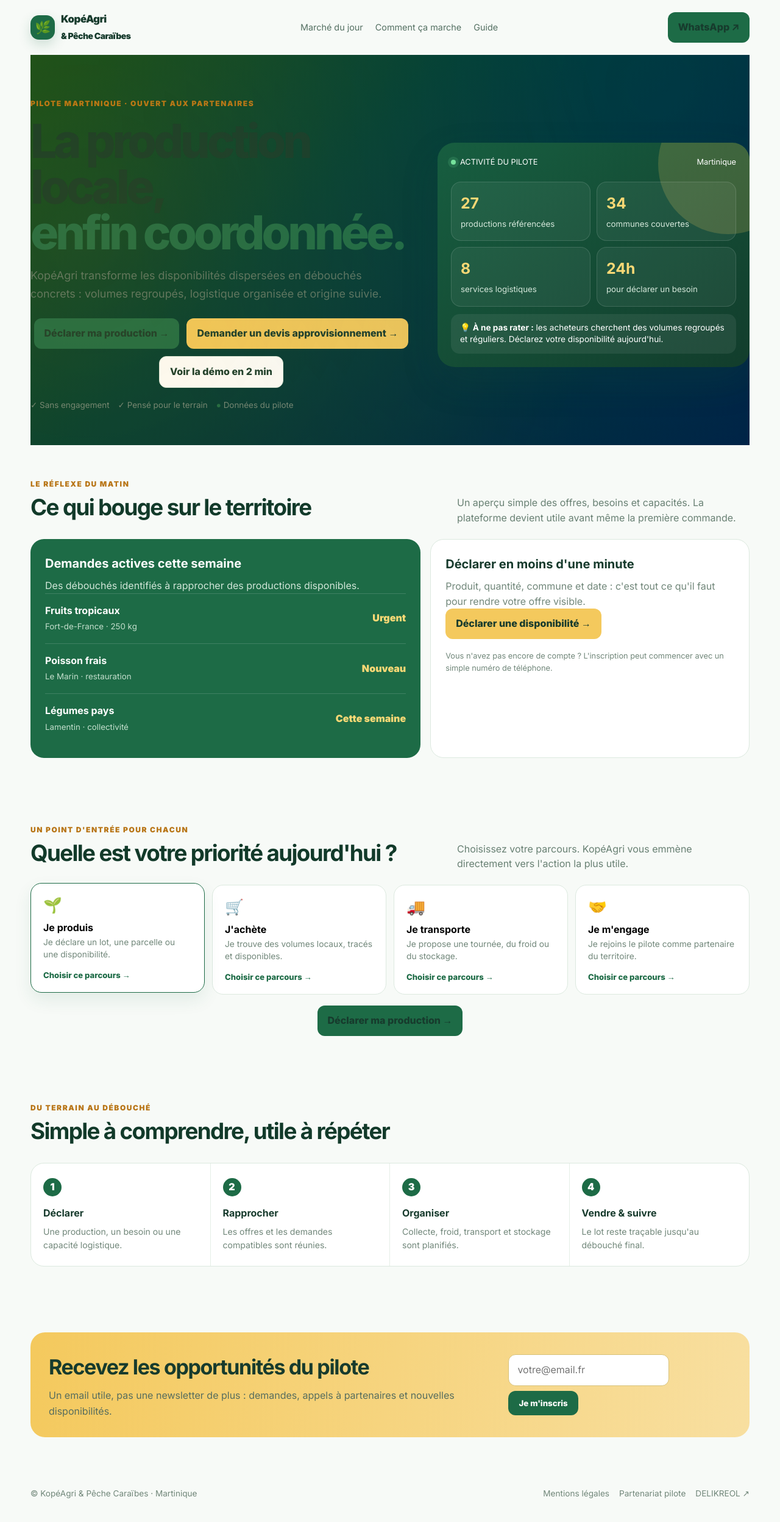
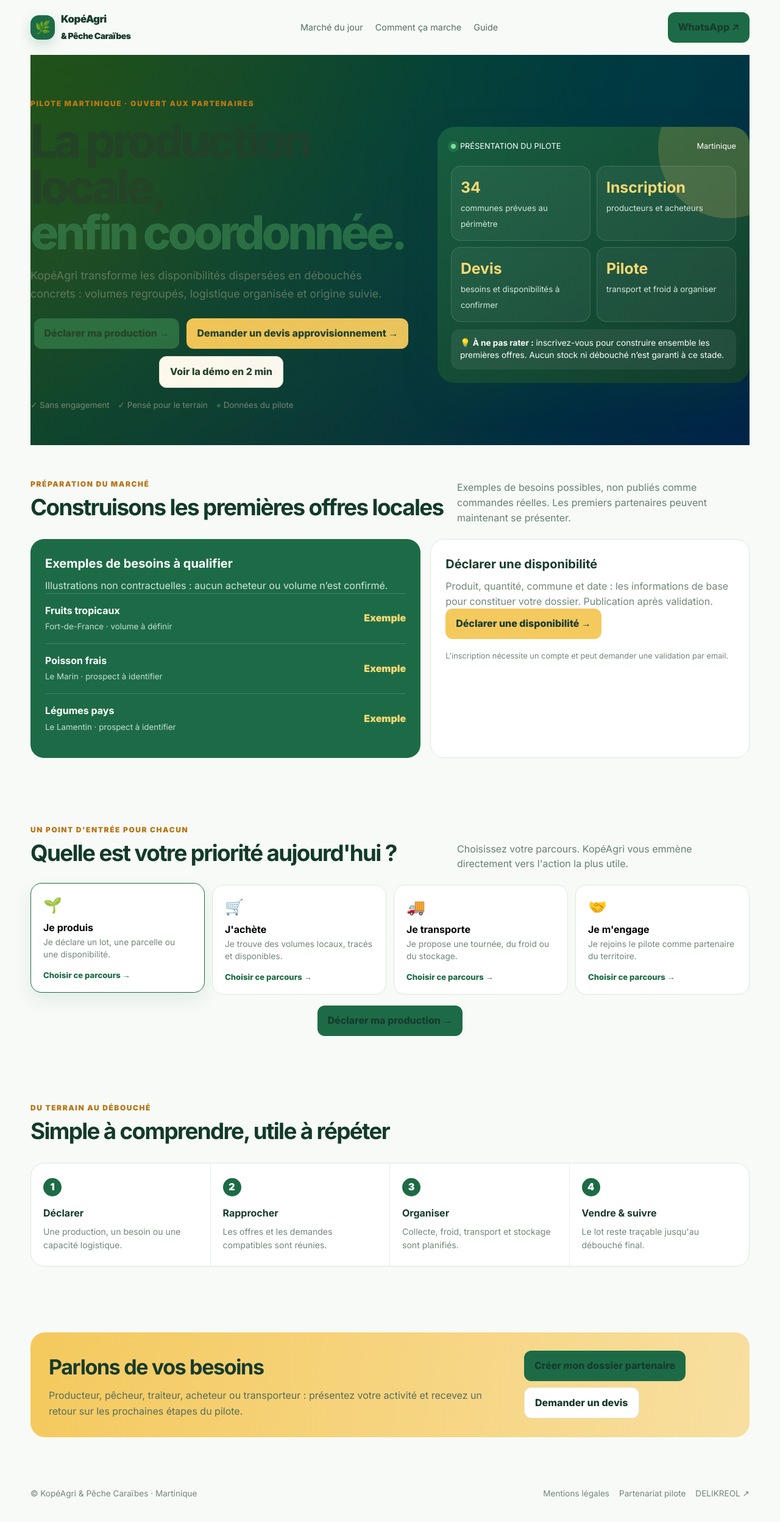
Before and after one commit to CVlad97/kopeagri-caraibes, a React (Vite) app: page / in a window 1280 px wide. Shown: the top 2496 px of the page at 61% size. Built offline with nearby package versions, Linux system fonts and the light colour scheme.

Commit message:
fix: publish public quote route and remove fabricated pilot activity (#8)
Co-authored-by: Vladimir Claveu <vladimir.claveu@gmail.com>

```diff
--- a/package.json
+++ b/package.json
@@ -9,7 +9,7 @@
     "typecheck": "tsc -b --pretty false",
     "lint": "eslint .",
     "preview": "vite preview",
-    "test": "node --test tests/payment-guard.cjs && node scripts/test-collection.mjs && node --test tests/sourcing-quote.test.cjs",
+    "test": "node --test tests/payment-guard.cjs && node scripts/test-collection.mjs && node --test tests/sourcing-quote.test.cjs && node --test tests/public-prospect-integrity.test.cjs",
     "api:catalog": "node scripts/public-api-bridge.mjs list",
     "api:audit": "node scripts/public-api-bridge.mjs audit",
     "api:test": "node --test tests/public-api-bridge.test.mjs"
--- a/src/pages/LandingOfficiellePage.tsx
+++ b/src/pages/LandingOfficiellePage.tsx
@@ -82,8 +82,6 @@ const roles: Role[] = [
 
 export default function LandingOfficiellePage() {
   const [activeRole, setActiveRole] = useState(0)
-  const [email, setEmail] = useState('')
-  const [subscribed, setSubscribed] = useState(false)
   const role = useMemo(() => roles[activeRole], [activeRole])
 
   return (
@@ -107,15 +105,15 @@ export default function LandingOfficiellePage() {
 
           </div>
           <aside className="hero-card" aria-label="Aperçu du marché local">
-            <div className="live"><span><i className="live-dot" />ACTIVITÉ DU PILOTE</span><span>Martinique</span></div>
-            <div className="snapshot"><div className="snapshot-item"><b>27</b><small>productions référencées</small></div><div className="snapshot-item"><b>34</b><small>communes couvertes</small></div><div className="snapshot-item"><b>8</b><small>services logistiques</small></div><div className="snapshot-item"><b>24h</b><small>pour déclarer un besoin</small></div></div>
-            <div className="alert">💡 <strong>À ne pas rater :</strong> les acheteurs cherchent des volumes regroupés et réguliers. Déclarez votre disponibilité aujourd'hui.</div>
+            <div className="live"><span><i className="live-dot" />PRÉSENTATION DU PILOTE</span><span>Martinique</span></div>
+            <div className="snapshot"><div className="snapshot-item"><b>34</b><small>communes prévues au périmètre</small></div><div className="snapshot-item"><b>Inscription</b><small>producteurs et acheteurs</small></div><div className="snapshot-item"><b>Devis</b><small>besoins et disponibilités à confirmer</small></div><div className="snapshot-item"><b>Pilote</b><small>transport et froid à organiser</small></div></div>
+            <div className="alert">💡 <strong>À ne pas rater :</strong> inscrivez-vous pour construire ensemble les premières offres. Aucun stock ni débouché n’est garanti à ce stade.</div>
           </aside>
         </section>
 
         <section className="section" id="marche" aria-labelledby="market-title">
-          <div className="section-heading"><div><div className="eyebrow">Le réflexe du matin</div><h2 id="market-title">Ce qui bouge sur le territoire</h2></div><p>Un aperçu simple des offres, besoins et capacités. La plateforme devient utile avant même la première commande.</p></div>
-          <div className="market"><div className="market-card dark"><h3>Demandes actives cette semaine</h3><p>Des débouchés identifiés à rapprocher des productions disponibles.</p><div className="listing"><span><b>Fruits tropicaux</b><small>Fort-de-France · 250 kg</small></span><span className="price">Urgent</span></div><div className="listing"><span><b>Poisson frais</b><small>Le Marin · restauration</small></span><span className="price">Nouveau</span></div><div className="listing"><span><b>Légumes pays</b><small>Lamentin · collectivité</small></span><span className="price">Cette semaine</span></div></div><div className="market-card"><h3>Déclarer en moins d'une minute</h3><p>Produit, quantité, commune et date : c'est tout ce qu'il faut pour rendre votre offre visible.</p><Link className="button button-gold" to="/collecte">Déclarer une disponibilité →</Link><p style={{ fontSize: '.8rem', marginTop: 18 }}>Vous n'avez pas encore de compte ? L'inscription peut commencer avec un simple numéro de téléphone.</p></div></div>
+          <div className="section-heading"><div><div className="eyebrow">Préparation du marché</div><h2 id="market-title">Construisons les premières offres locales</h2></div><p>Exemples de besoins possibles, non publiés comme commandes réelles. Les premiers partenaires peuvent maintenant se présenter.</p></div>
+          <div className="market"><div className="market-card dark"><h3>Exemples de besoins à qualifier</h3><p>Illustrations non contractuelles : aucun acheteur ou volume n’est confirmé.</p><div className="listing"><span><b>Fruits tropicaux</b><small>Fort-de-France · volume à définir</small></span><span className="price">Exemple</span></div><div className="listing"><span><b>Poisson frais</b><small>Le Marin · prospect à identifier</small></span><span className="price">Exemple</span></div><div className="listing"><span><b>Légumes pays</b><small>Le Lamentin · prospect à identifier</small></span><span className="price">Exemple</span></div></div><div className="market-card"><h3>Déclarer une disponibilité</h3><p>Produit, quantité, commune et date : les informations de base pour constituer votre dossier. Publication après validation.</p><Link className="button button-gold" to="/collecte">Déclarer une disponibilité →</Link><p style={{ fontSize: '.8rem', marginTop: 18 }}>L'inscription nécessite un compte et peut demander une validation par email.</p></div></div>
         </section>
 
         <section className="section" id="fonctionnement" aria-labelledby="role-title">
@@ -126,7 +124,7 @@ export default function LandingOfficiellePage() {
 
         <section className="section" aria-labelledby="steps-title"><div className="section-heading"><div><div className="eyebrow">Du terrain au débouché</div><h2 id="steps-title">Simple à comprendre, utile à répéter</h2></div></div><div className="workflow"><div className="step"><span className="step-number">1</span><h3>Déclarer</h3><p>Une production, un besoin ou une capacité logistique.</p></div><div className="step"><span className="step-number">2</span><h3>Rapprocher</h3><p>Les offres et les demandes compatibles sont réunies.</p></div><div className="step"><span className="step-number">3</span><h3>Organiser</h3><p>Collecte, froid, transport et stockage sont planifiés.</p></div><div className="step"><span className="step-number">4</span><h3>Vendre & suivre</h3><p>Le lot reste traçable jusqu'au débouché final.</p></div></div></section>
 
-        <section className="section"><div className="cta"><div><h2>Recevez les opportunités du pilote</h2><p>Un email utile, pas une newsletter de plus : demandes, appels à partenaires et nouvelles disponibilités.</p></div>{subscribed ? <strong>✓ Vous êtes inscrit — à bientôt !</strong> : <form onSubmit={(event) => { event.preventDefault(); if (email.trim()) setSubscribed(true) }} style={{ display: 'flex', gap: 8, flexWrap: 'wrap' }}><input aria-label="Votre email" type="email" required placeholder="votre@email.fr" value={email} onChange={(event) => setEmail(event.target.value)} style={{ minWidth: 210, padding: '12px 14px', border: '1px solid #d7c27a', borderRadius: 12, font: 'inherit' }} /><button className="button button-primary" type="submit">Je m'inscris</button></form>}</div></section>
+        <section className="section"><div className="cta"><div><h2>Parlons de vos besoins</h2><p>Producteur, pêcheur, traiteur, acheteur ou transporteur : présentez votre activité et recevez un retour sur les prochaines étapes du pilote.</p></div><div style={{ display: 'flex', flexWrap: 'wrap', gap: 10 }}><Link className="button button-primary" to="/inscription">Créer mon dossier partenaire</Link><Link className="button button-light" to="/devis-approvisionnement">Demander un devis</Link></div></div></section>
 
         <footer className="hub-footer"><span>© KopéAgri & Pêche Caraïbes · Martinique</span><div><Link to="/legal">Mentions légales</Link><Link to="/partenariat-pilote">Partenariat pilote</Link><a href="https://delikreol.com">DELIKREOL ↗</a></div></footer>
       </div>
```
Also changed, not shown: 1 other file (tests, documents, lock files or other folders).
